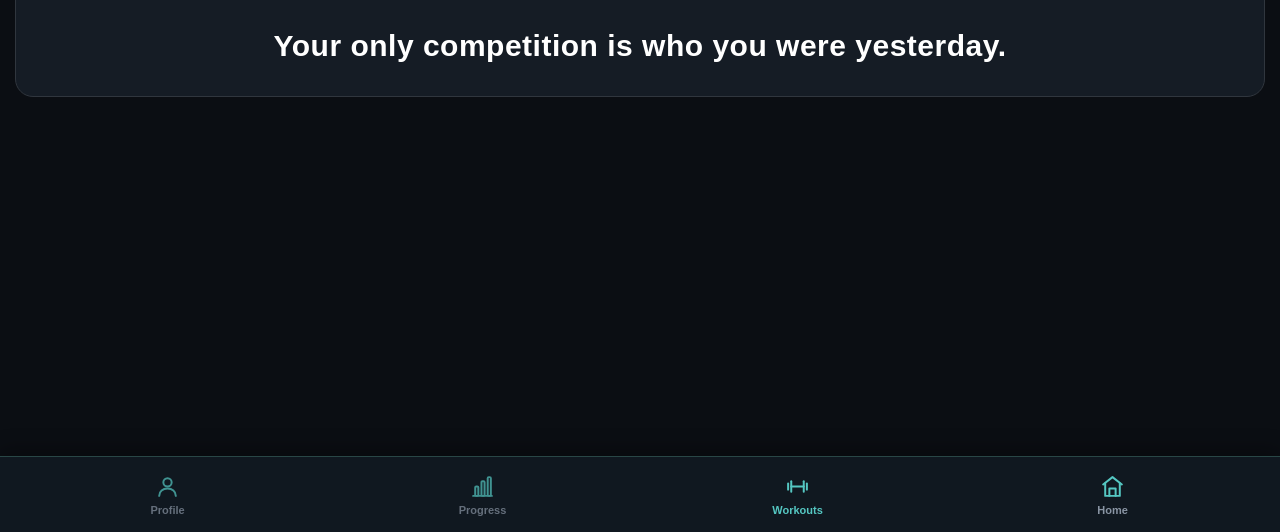
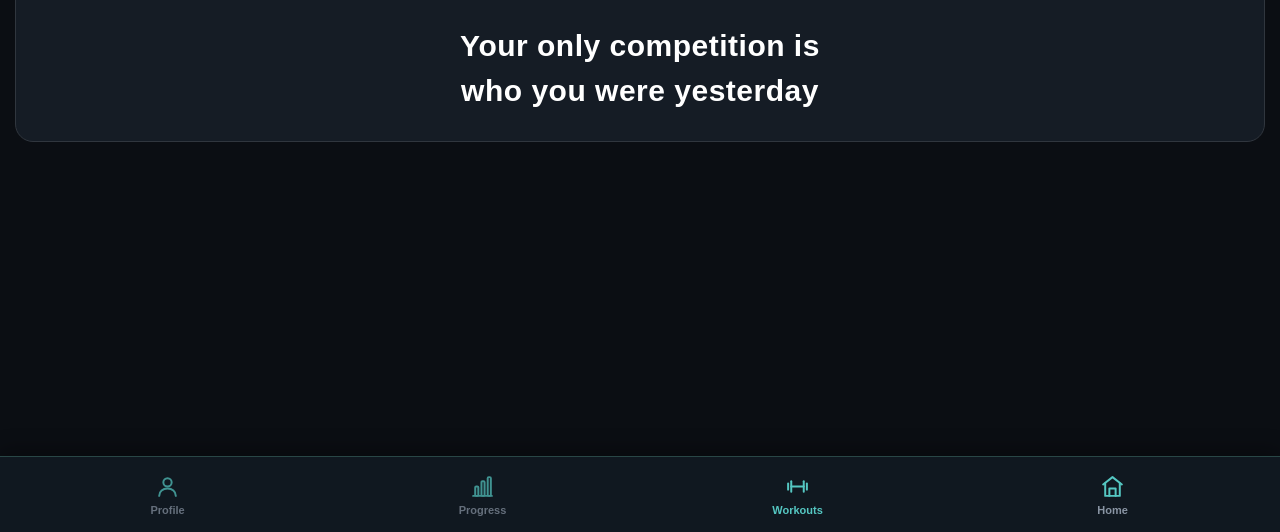
Before and after one commit to hozifaelghapour9-prog/Body-exercise-, a plain HTML site: page workout.html in a window 1280 px wide. Shown: the part 268-800 px from the top of the page. Drawn offline with Linux system fonts and the light colour scheme.

Commit message:
Update workout.html

```diff
--- a/workout.html
+++ b/workout.html
@@ -81,7 +81,8 @@
 
       <div class="workout-intro">
         <p>
-          Your only competition is who you were yesterday.
+          Your only competition is<br>
+          who you were yesterday
         </p>
       </div>
 
```
